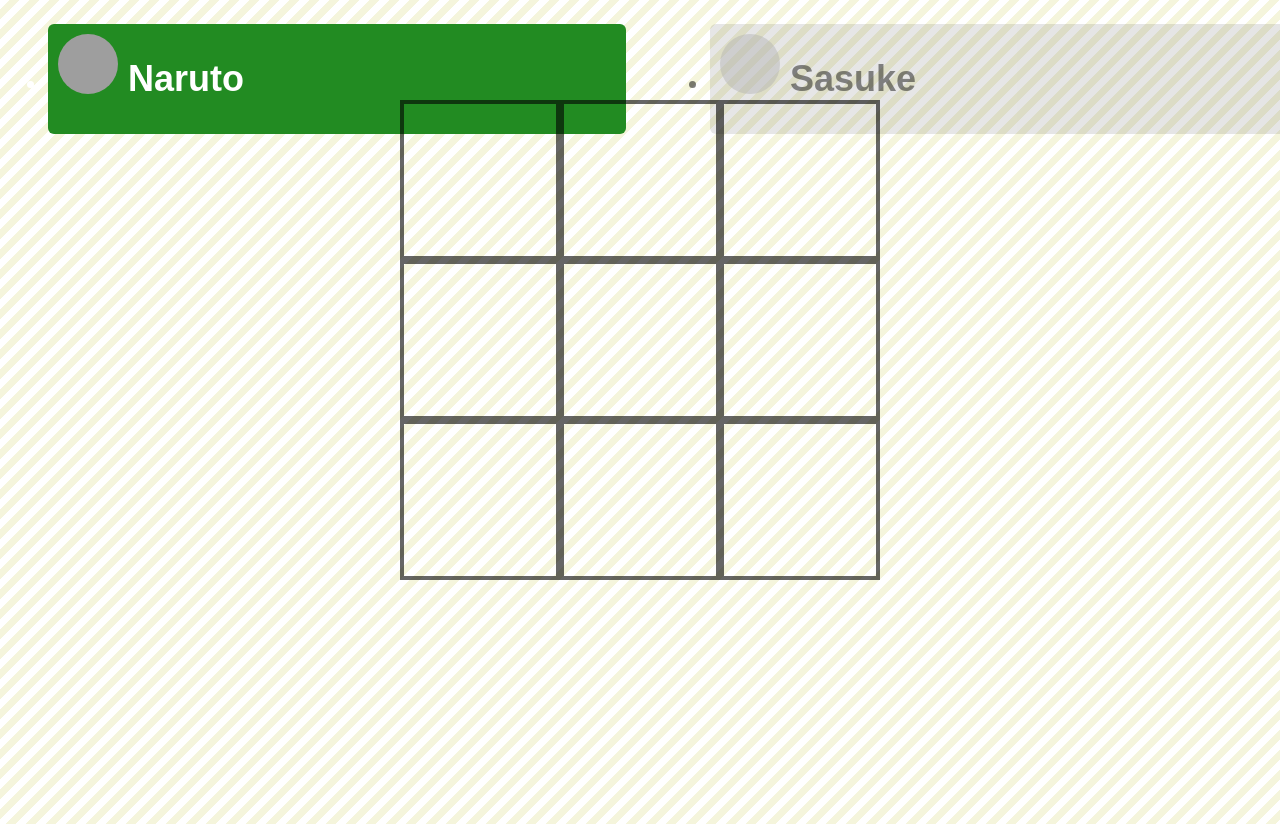
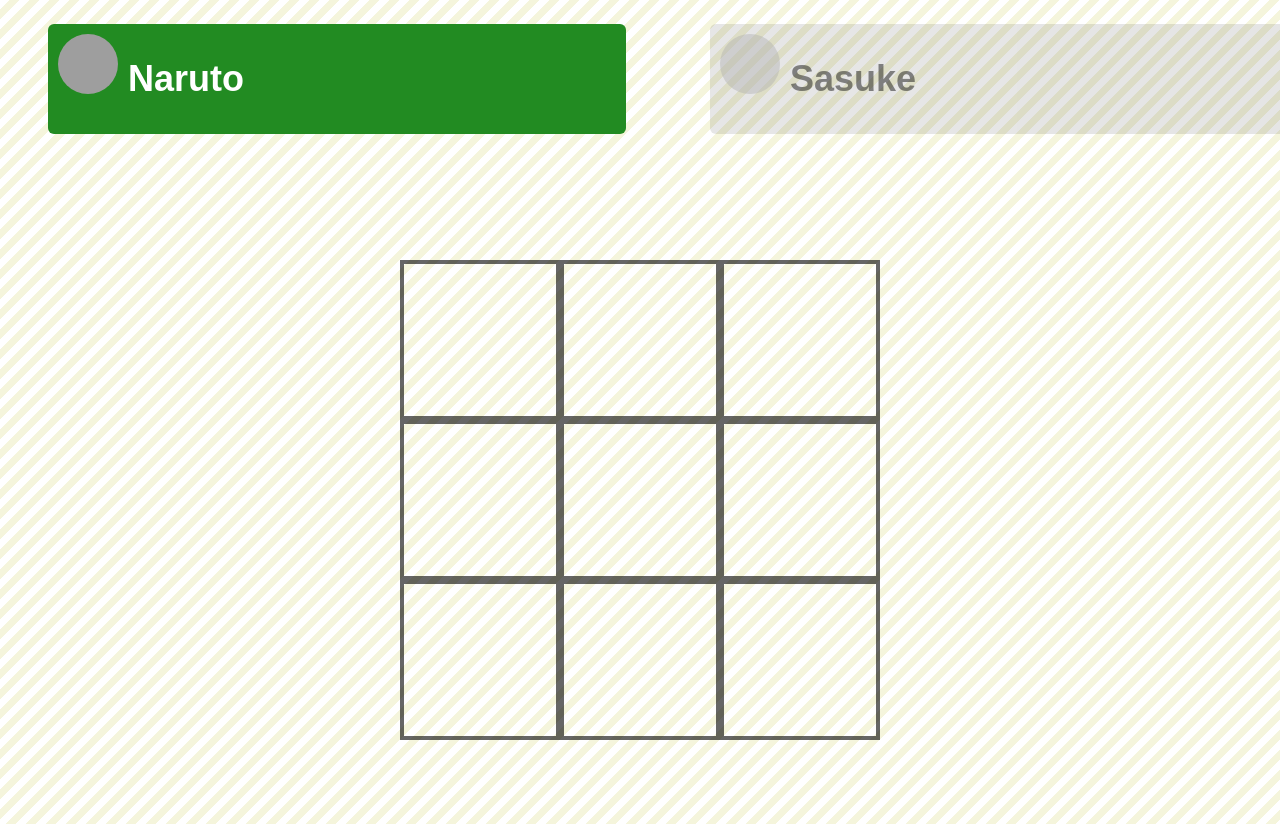
Before and after one commit to darrenmwong/Tic-Tac-Toe-JS, a plain HTML site: page index.html in a window 1280 px wide. Drawn offline with Linux system fonts and the light colour scheme; grey boxes are pictures that could not be loaded.

Commit message:
adjusted styling

```diff
--- a/index.html
+++ b/index.html
@@ -19,12 +19,17 @@
         </li>
       </ul>
 
+
+      <div id="game">
         <div id="board">
         </div>
+      </div>
+
 
       <div id='results'>
       </div>
 
+
   </div>
 </body>
 </html>
--- /dev/null
+++ b/public/stylesheets/reset.min.css
@@ -0,0 +1 @@
+html,body,div,span,applet,object,iframe,h1,h2,h3,h4,h5,h6,p,blockquote,pre,a,abbr,acronym,address,big,cite,code,del,dfn,em,img,ins,kbd,q,s,samp,small,strike,strong,sub,sup,tt,var,b,u,i,center,dl,dt,dd,ol,ul,li,fieldset,form,label,legend,table,caption,tbody,tfoot,thead,tr,th,td,article,aside,canvas,details,embed,figure,figcaption,footer,header,hgroup,menu,nav,output,ruby,section,summary,time,mark,audio,video{border:0;font-size:100%;font:inherit;vertical-align:baseline;margin:0;padding:0}article,aside,details,figcaption,figure,footer,header,hgroup,menu,nav,section{display:block}body{line-height:1}ol,ul{list-style:none}blockquote,q{quotes:none}blockquote:before,blockquote:after,q:before,q:after{content:none}table{border-collapse:collapse;border-spacing:0}
--- a/public/stylesheets/stylesheet.css
+++ b/public/stylesheets/stylesheet.css
@@ -44,6 +44,7 @@ body {
   background:rgba();
   border-radius:6px;
   opacity:0.5;
+  list-style-type: none;
 }
 #teams li:last-child {
   float:right;
@@ -74,7 +75,7 @@ body {
   width:480px;
   height:480px;
   padding:120px 60px 60px 60px;
-  top:50%;
+  top:70%;
   left:50%;
   margin:-420px 0 0 -300px;
 }
```
Also changed, not shown: public/javascript/app.js (line endings or trailing spaces). Lines whose indentation alone changed are shown as unchanged.
